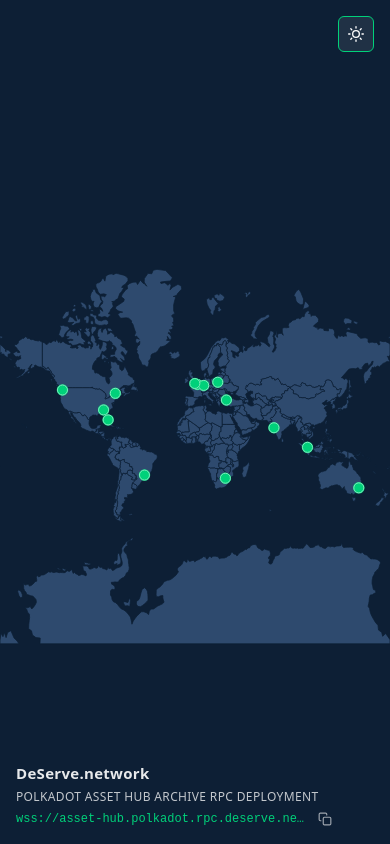
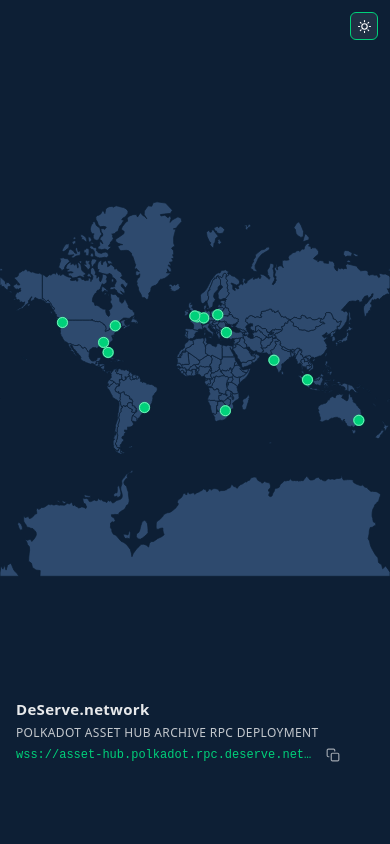
Before and after one commit to helikon-labs/deserve-web, a website built with Vite: page index.html in a window 390 px wide. Built offline with nearby package versions, Linux system fonts and the light colour scheme; no server answers.

Commit message:
Mobile improvements.

```diff
--- a/src/style/style.css
+++ b/src/style/style.css
@@ -269,10 +269,26 @@ svg {
 }
 
 @media (max-width: 600px) {
+    body {
+        height: 100dvh;
+    }
+
+    .theme-toggle {
+        width: 28px;
+        height: 28px;
+        top: 12px;
+        right: 12px;
+    }
+
+    .theme-toggle svg {
+        width: 13px;
+        height: 13px;
+    }
+
     .info-panel {
-        bottom: 16px;
+        bottom: 80px;
         left: 16px;
-        right: 56px;
+        right: 48px;
     }
 
     .info-title-name {
--- a/src/ui/world-map.ts
+++ b/src/ui/world-map.ts
@@ -74,6 +74,11 @@ class WorldMap {
         }
         const { clientWidth: width, clientHeight: height } = this.mapContainer;
         this.projection = geoMercator().fitSize([width, height], WORLD_BOUNDS);
+        if (height > width) {
+            // portrait (mobile): shift map upward so nodes aren't hidden behind the info panel
+            const [tx, ty] = this.projection.translate();
+            this.projection.translate([tx, ty - height * 0.08]);
+        }
         const path = geoPath().projection(this.projection);
         if (!this.svg) {
             this.svg = select(this.mapContainer)
```
